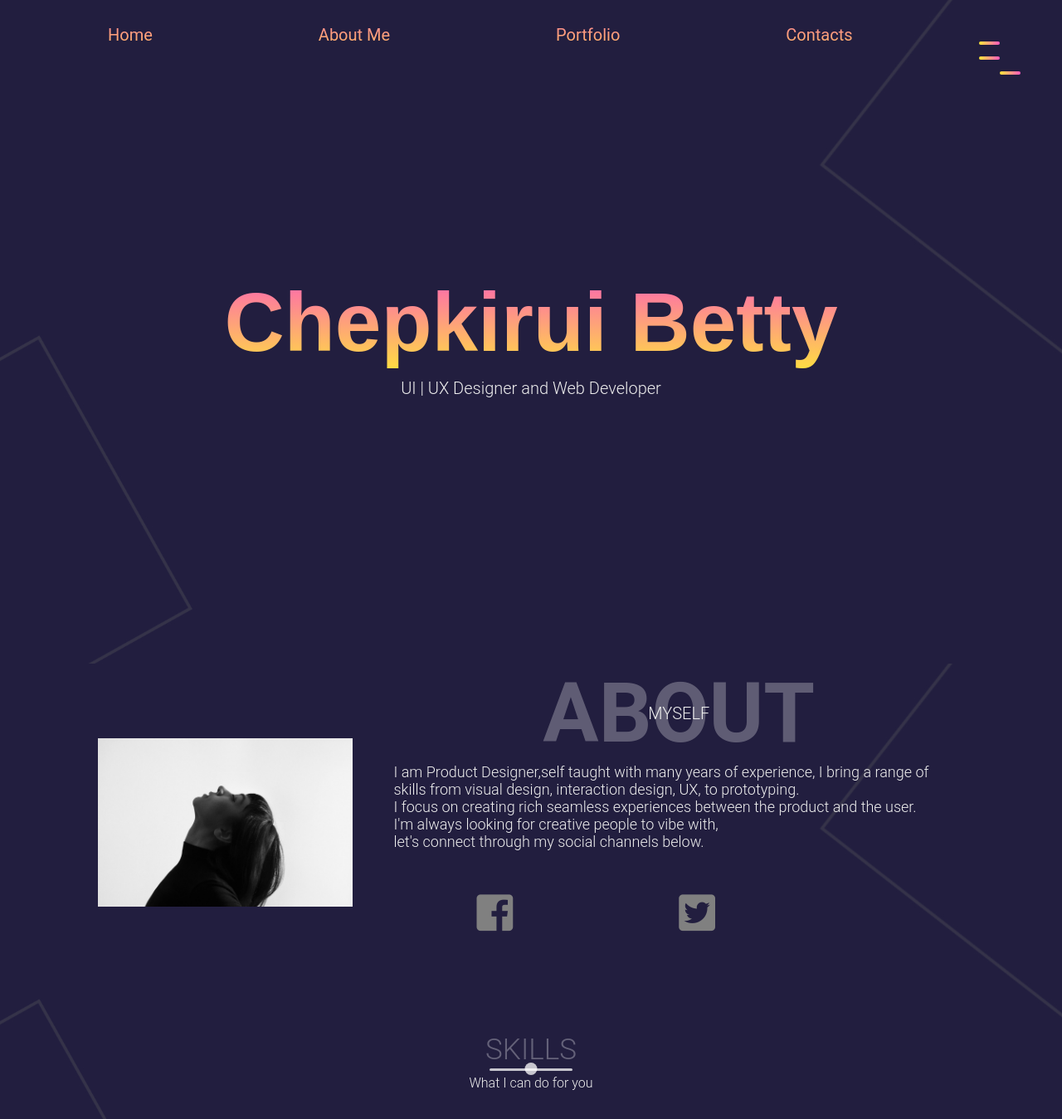
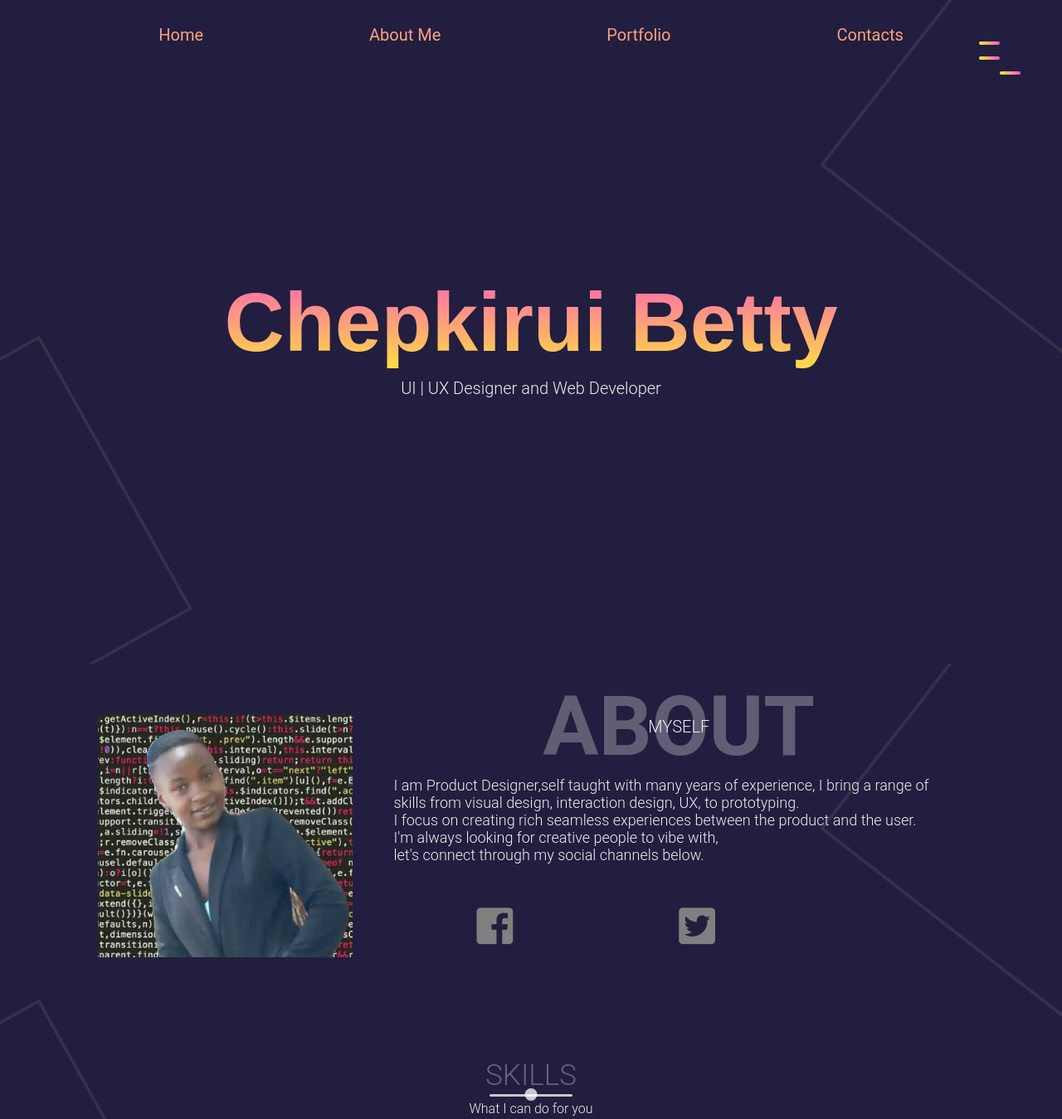
Before and after one commit to chepkiruibetty/scaling, a plain HTML site: page index.html in a window 1280 px wide. Shown: the top 1349 px of the page at 83% size. Drawn offline with nearby package versions, Linux system fonts and the light colour scheme; some icons are missing; a web font is replaced by a local one.

Commit message:
added my image on about part

```diff
--- a/index.html
+++ b/index.html
@@ -36,7 +36,7 @@
     <section class="about" id="aboutme">
         <div class="container">
             <div class="profile-img">
-                <img src="images/profile.jpeg" alt="">
+                <img src="images/betty.jpeg" alt="">
             </div>
 
             <div class="about-details">
--- a/main.css
+++ b/main.css
@@ -129,7 +129,6 @@ li{
     font-size:2rem;
     padding:3rem;
     color:#eee;
-    position:fixed;
     text-align: center;
 }
 .nav-link:hover,
```
Also changed, not shown: images/betty.jpeg (added).
